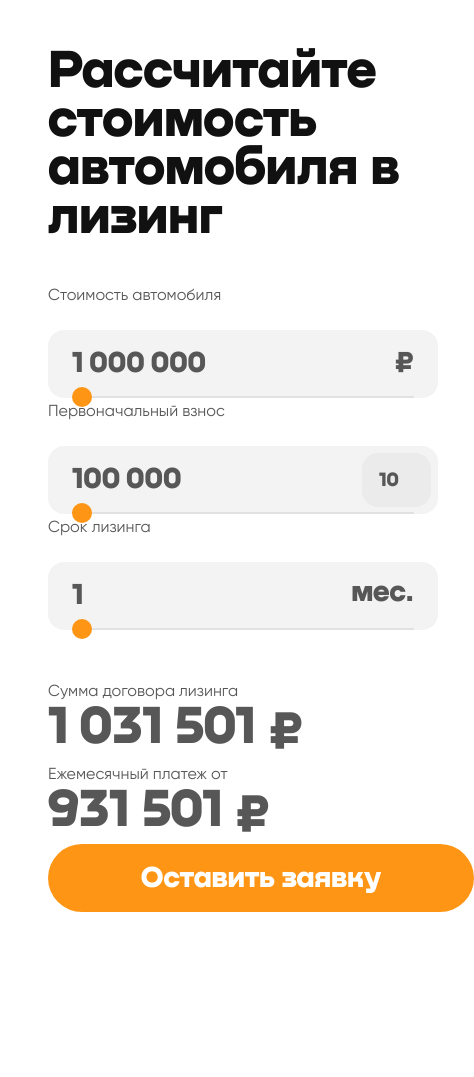
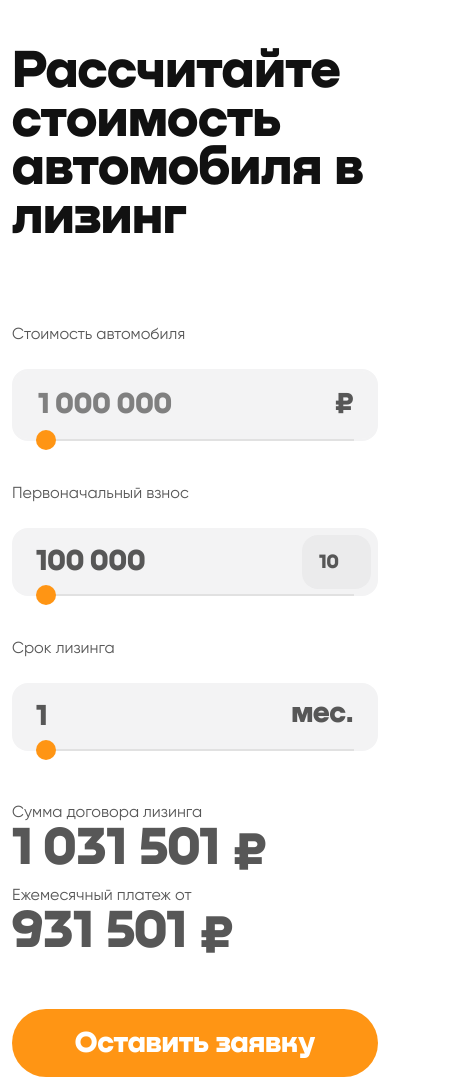
Before and after one commit to igor-yakovlev/oxem, a React (Vite) app: page / in a window 390 px wide. Shown: the whole page, 474 px wide, since content can reach past the window. Before the commit the page ends 960 px from the top, so only its background shows below. Built offline with nearby package versions, Linux system fonts and the light colour scheme.

Commit message:
refactored code

```diff
--- a/src/components/App.jsx
+++ b/src/components/App.jsx
@@ -4,7 +4,6 @@ import InputProcentRange from './inputs/InputProcentRange'
 import ShowDataComponent from '../components/ShowDataComponent'
 import Button from '../components/Button'
 import { useState } from 'react'
-import { getBackgroundSize, numberWithSpaces, toPlainString, checkLimits } from '../utils/functions'
 
 function App() {
   const [price, setPrice] = useState(1000000)
@@ -39,15 +38,17 @@ function App() {
   }
 
   return (
-    <Container className='p-0 m-5'>
+    <Container>
       <Row className='mt-5'>
-        <Col md={'8'} xl={'6'}>
+        <Col lg={'8'} md={'12'} xl={'6'}>
           <h1 className='title'>Рассчитайте стоимость автомобиля в лизинг</h1>
         </Col>
       </Row>
+      <form>
         <Row>
-        <Col md={'12'} xl={'4'}>
+          <Col lg={'12'} md={'12'} xl={'4'}>
             <InputRange
+              disabled
               data={'₽'}
               step={100000}
               min={1000000}
@@ -79,16 +80,17 @@ function App() {
           </Col>
         </Row>
         <Row className='mt-5'>
-        <Col xl={'4'} md={'6'}>
+          <Col xl={'4'} md={'6'} lg={'6'}>
             <ShowDataComponent label={'Сумма договора лизинга'} data={getAmountAgreement()} />
           </Col>
-        <Col xl={'4'} md={'4'}>
+          <Col xl={'4'} md={'6'} lg={'4'}>
             <ShowDataComponent label={'Ежемесячный платеж от'} data={getMonthPay()} />
           </Col>
-        <Col xl={'4'}>
+          <Col lg={'4'} xl={'4'}>
             <Button>Оставить заявку</Button>
           </Col>
         </Row>
+      </form>
     </Container>
   )
 }
--- a/src/components/Button.module.scss
+++ b/src/components/Button.module.scss
@@ -1,6 +1,6 @@
 .button {
   padding: 14px 16px 12px;
-  width: 426px;
+  width: 100%;
   height: 68px;
   background: #FF9514;
   border-radius: 40px;
@@ -10,17 +10,23 @@
   font-size: 30px;
   line-height: 36px;
   color: #FFFFFF;
-  transition: background 0.3s linear;
+  transition: background 0.1s linear;
 }
 
 .button:hover {
   background: #111111;
 }
 
+.button:active {
+  background: #575757;
+}
+
 .button:disabled {
   background: rgba(255, 149, 20, 0.4);
 }
 
-.button:active {
-  background: #575757;
+@media screen and (max-width: 1024px) {
+  .button {
+    margin-top: 44px;
+  }
 }
--- a/src/components/ShowDataComponent.module.scss
+++ b/src/components/ShowDataComponent.module.scss
@@ -13,3 +13,15 @@
   line-height: 90%;
   color: #575757;
 }
+
+@media screen and (max-width: 320px) {
+  .data__label {
+    font-size: 14px;
+    line-height: 136%;
+  }
+
+  .data__text {
+    font-size: 22px;
+    line-height: 20px;
+  }
+}
--- a/src/components/inputs/InputProcentRange.jsx
+++ b/src/components/inputs/InputProcentRange.jsx
@@ -16,7 +16,7 @@ const InputProcentRange = ({ data, min, max, label, onChange, value, step = 1 })
   }
 
   return (
-    <>
+    <div className={styles.box}>
       <label className={styles.input__label} htmlFor={data}>
         {label}
       </label>
@@ -45,7 +45,7 @@ const InputProcentRange = ({ data, min, max, label, onChange, value, step = 1 })
           />
         </div>
       </div>
-    </>
+    </div>
   )
 }
 
--- a/src/components/inputs/InputProcentRange.module.scss
+++ b/src/components/inputs/InputProcentRange.module.scss
@@ -39,16 +39,6 @@
   line-height: 20px;
   color: #575757;
   padding-bottom: 24px;
-}
-
-.input__text::-webkit-outer-spin-button {
-  -webkit-appearance: none;
-  margin: 0;
-}
-
-.input__text::-webkit-inner-spin-button {
-  -webkit-appearance: none;
-  margin: 0;
 }
 
 .range_container {
@@ -103,3 +93,9 @@
   background: #FF9514;
   cursor: pointer;
 }
+
+@media screen and (max-width: 1024px) {
+  .box {
+    margin-top: 39px;
+  }
+}
--- a/src/components/inputs/InputRange.jsx
+++ b/src/components/inputs/InputRange.jsx
@@ -7,7 +7,7 @@ import {
   checkLimits,
 } from '../../utils/functions'
 
-const InputRange = ({ data, min, max, label, onChange, value, step = 1 }) => {
+const InputRange = ({ data, min, max, label, onChange, value, step = 1, disabled = false }) => {
   const handleBlur = ({ target }) => {
     const { value } = target
     const digVal = Number(toPlainString(value))
@@ -21,7 +21,7 @@ const InputRange = ({ data, min, max, label, onChange, value, step = 1 }) => {
   }
 
   return (
-    <>
+    <div className={styles.box}>
       <label className={styles.input__label} htmlFor={data}>
         {label}
       </label>
@@ -33,6 +33,7 @@ const InputRange = ({ data, min, max, label, onChange, value, step = 1 }) => {
           value={numberWithSpaces(value)}
           onBlur={handleBlur}
           onChange={handleChange}
+          disabled={disabled}
         />
         <span className={styles.input__data}>{data}</span>
         <div className={styles.range_container}>
@@ -45,10 +46,11 @@ const InputRange = ({ data, min, max, label, onChange, value, step = 1 }) => {
             onChange={handleChange}
             style={getBackgroundSize(value, min, max)}
             value={value}
+            disabled={disabled}
           />
         </div>
       </div>
-    </>
+    </div>
   )
 }
 
--- a/src/components/inputs/InputRange.module.scss
+++ b/src/components/inputs/InputRange.module.scss
@@ -24,6 +24,12 @@
   border: 2px solid #F3F3F4;
 }
 
+.input__text:disabled {
+  background: #F3F3F4;
+  color: gray;
+  border: 2px solid #F3F3F4;
+}
+
 .input__data {
   position: absolute;
   top: 0;
@@ -45,17 +51,6 @@
   line-height: 20px;
   color: #575757;
   padding-bottom: 24px;
-}
-
-
-.input__text::-webkit-outer-spin-button {
-  -webkit-appearance: none;
-  margin: 0;
-}
-
-.input__text::-webkit-inner-spin-button {
-  -webkit-appearance: none;
-  margin: 0;
 }
 
 .range_container {
@@ -110,3 +105,13 @@
   background: #FF9514;
   cursor: pointer;
 }
+
+.disabled {
+  color: gray;
+}
+
+@media screen and (max-width: 1024px) {
+  .box {
+    margin-top: 39px;
+  }
+}
--- a/src/styles/index.scss
+++ b/src/styles/index.scss
@@ -21,3 +21,10 @@
     color: #111111;
     padding-bottom: 32px;
   }
+
+  @media screen and (max-width: 320px) {
+    .title {
+      font-size: 34px;
+      line-height: 90%;
+    }
+  }
```
Lines whose indentation alone changed are shown as unchanged.
